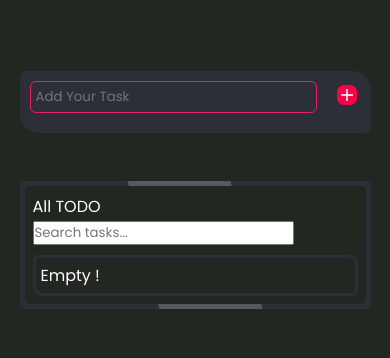
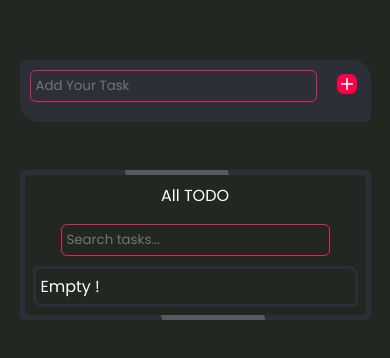
Before and after one commit to sAtyAmSDev/ToDo, a plain HTML site: page index.html in a window 390 px wide. Shown: the part 232-590 px from the top of the page. Drawn offline with Linux system fonts and the light colour scheme.

Commit message:
Update style.css

```diff
--- a/style.css
+++ b/style.css
@@ -96,7 +96,21 @@ img#AddTodo {
   gap: 6px;
   flex-direction: column;
 }
-
+.text {
+  display: flex;
+  gap: 13pc;
+  flex-direction: row;
+  align-items: center;
+}
+#searchTodo {
+  border-radius: 6px;
+  border: 0.1px solid #e91e63;
+  padding: 5px;
+  color: white;
+  outline: none;
+  background: transparent;
+  flex: 1;
+}
 .ToDoList {
   border: 3px solid #2d2f38;
   border-radius: 5px 9px;
@@ -160,4 +174,10 @@ button {
   .ToDoList {
     padding: 5px;
   }
+  .text {
+    display: flex;
+    gap: 1pc;
+    flex-direction: column;
+    align-items: center;
+  }
 }
```
